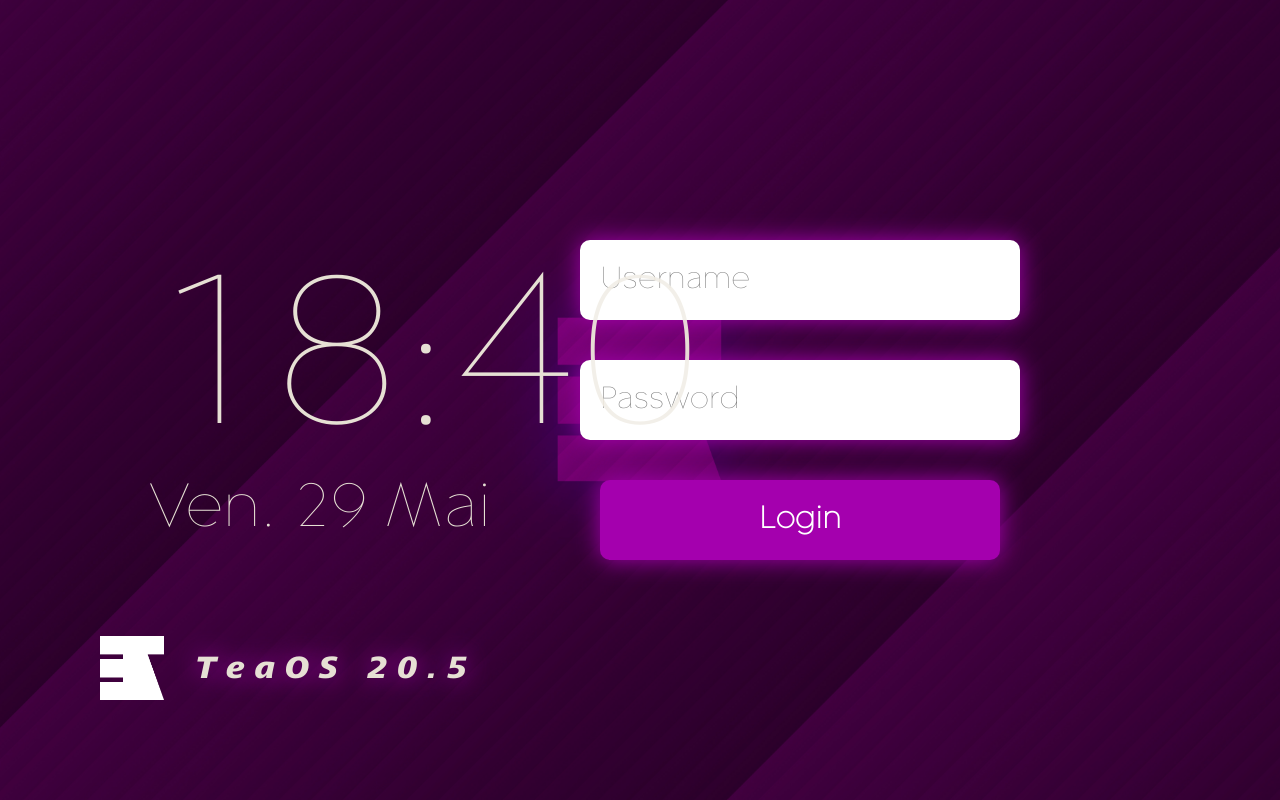
After one commit to Tea-Org/TeaOS, a PHP site: page /login.html in a window 1280 px wide. The commit adds this page. Run offline with PHP 8.4, Linux system fonts and the light colour scheme; some libraries are stand-ins or nearby versions.

Commit message:
Added login style page

```diff
--- /dev/null
+++ b/assets/css/login.css
@@ -0,0 +1,101 @@
+@font-face {
+    src: url('../font/CONTAX\ W01\ 25\ ULTRA\ LIGHT.TTF');
+    font-family: contax
+}
+@font-face {
+    src: url('../font/FRUTIGER\ NEXT\ HEAVY\ ITALIC.TTF');
+    font-family: frutiger
+}
+html, body {
+    color: #e6e0d4;
+    font-family: contax;
+    overflow: hidden;
+    background: url(../img/wallpaper.jpg) no-repeat center fixed;
+    -webkit-background-size: cover;
+    background-size: cover;
+}
+.left {
+    display: flex;
+    align-items: center;
+    text-align: left;
+    position: absolute;
+    top: 0; bottom: 0; left: 150px;
+}
+.block {
+    display: block;
+}
+p.hour {
+    font-size: 220px;
+}
+p.date {
+    font-size: 64px;
+}
+
+.center {
+    margin: auto;
+    left: 0; right: 0;
+}
+.right {
+    display: flex;
+    align-items: center;
+    text-align: left;
+    position: absolute;
+    top: 0; bottom: 0; right: 300px;
+}
+.input {
+    width: 400px;
+    height: 80px;
+    border-radius: 10px;
+    mix-blend-mode: soft-light;
+    margin-bottom: 40px;
+    position: relative
+}
+.button {
+    width: 400px;
+    height: 80px;
+    border-radius: 10px;
+    margin-top: 40px;
+}
+.button button {
+    background: #a400ae;
+    text-align: center;
+    color: white;
+    font-weight: bold;
+    width: 100%;
+    height: 100%;
+    font-size: 32px;
+    font-family: contax;
+    margin: 0 20px 0 20px;
+    border: none;
+    border-radius: 10px;
+    box-shadow: #a400ae 0 0 24px;
+}
+input {
+    width: 100%;
+    height: 100%;
+    font-size: 32px;
+    font-family: contax;
+    padding: 0 20px 0 20px;
+    border: none;
+    border-radius: 10px;
+    box-shadow: #a400ae 0 0 24px;
+}
+
+.footer {
+    display: flex;
+    align-items: center;
+    position: absolute;
+    bottom: 100px; left: 100px;
+    mix-blend-mode: soft-light;
+    text-shadow: #a400ae 0 0 24px;
+}
+.footer img {
+    width: 64px;
+}
+.footer p {
+    font-family: frutiger;
+    font-size:32px;
+    padding-left: 32px;
+    font-stretch: 130%;
+    letter-spacing: 10px;
+}
--- /dev/null
+++ b/login.html
@@ -0,0 +1,37 @@
+<!DOCTYPE html>
+<html lang="en">
+<head>
+    <meta charset="UTF-8">
+    <meta name="viewport" content="width=device-width, initial-scale=1.0">
+    <link rel="icon" href="assets/img/logo.png" />
+    <title>TeaOS · FREE ONLINE OPERATING SYSTEM FOR ALL</title>
+    <link rel="stylesheet" href="assets/css/reset.min.css">
+    <link rel="stylesheet" href="https://cdnjs.cloudflare.com/ajax/libs/font-awesome/5.13.0/css/all.min.css">
+    <link rel="stylesheet" href="assets/css/login.css">
+</head>
+<body>
+    <div class="left">
+        <div class="block">
+            <p class="hour">18:40</p>
+            <p class="date">Ven. 29 Mai</p>
+        </div>
+    </div>
+    <div class="right">
+        <div class="block center">
+            <div class="input">
+                <input type="text" placeholder="Username">
+            </div>
+            <div class="input">
+                <input type="text" placeholder="Password">
+            </div>
+            <div class="button">
+                <button>Login</button>
+            </div>
+        </div>
+    </div>
+    <div class="footer">
+        <img src="assets/img/logo.png">
+        <p>TeaOS 20.5</p>
+    </div>
+</body>
+</html>
```
Also changed, not shown: assets/css/main.css (+8 -0 lines), assets/js/toolbar.js (+20 -1 lines), index.html (+7 -3 lines), assets/font/FRUTIGER NEXT HEAVY ITALIC.TTF (added), assets/img/logo_coloured_v2.png (added).
